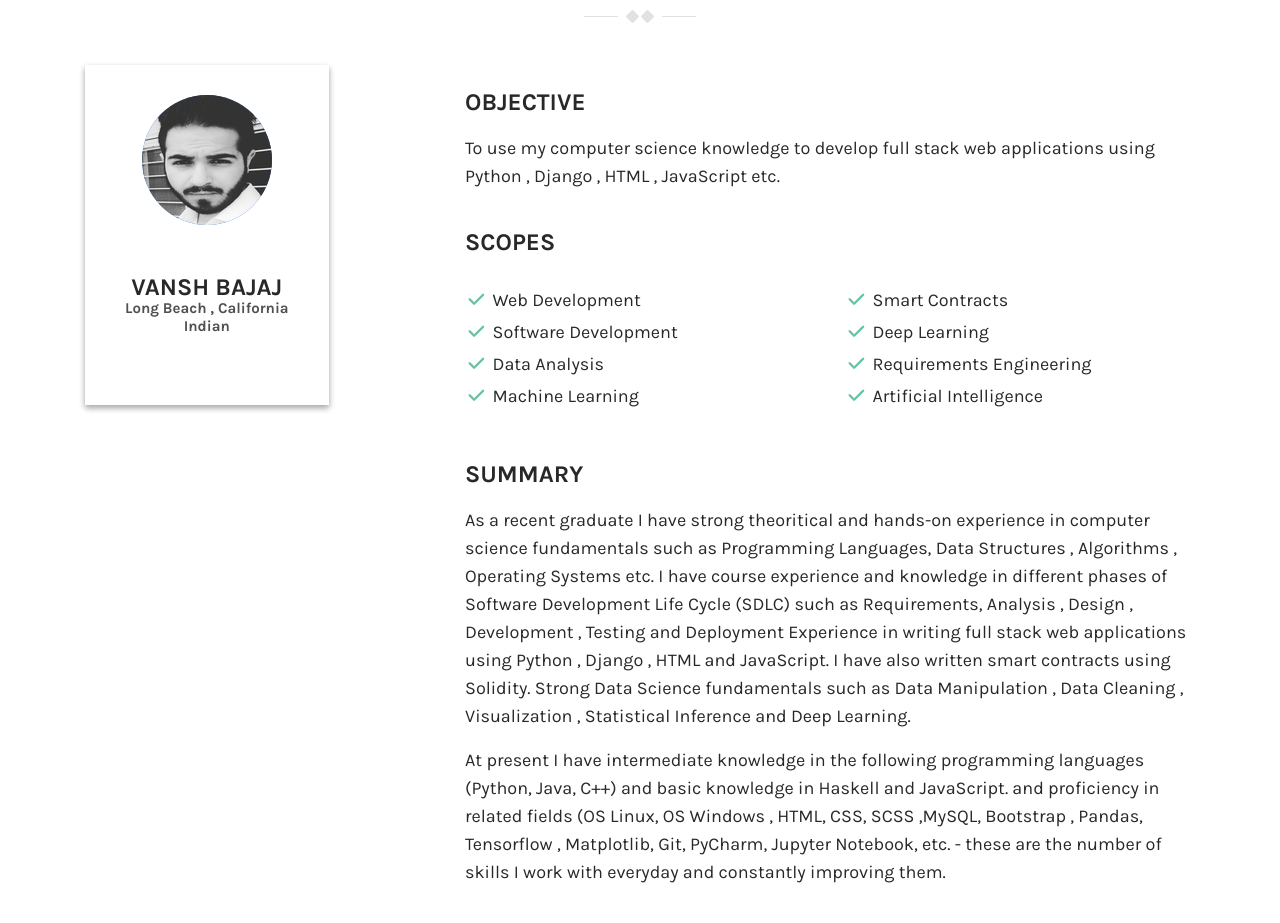
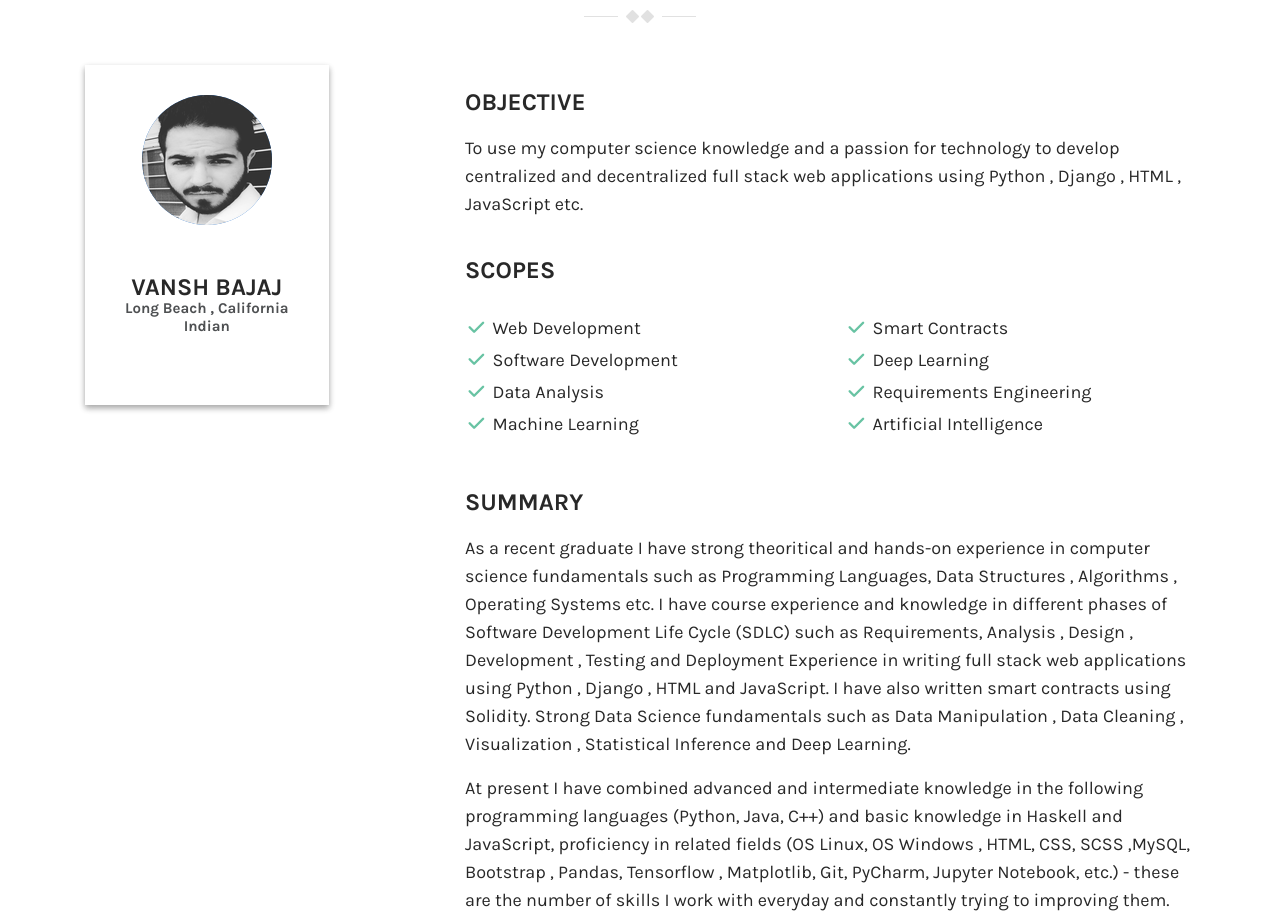
Before and after one commit to Vansh2795/vansh2795.github.io, a plain HTML site: page index.html in a window 1280 px wide. Shown: the part 1080-2003 px from the top of the page. Drawn offline with nearby package versions, Linux system fonts and the light colour scheme; some packages are replaced by stand-ins of ours; a script that the page names is missing.

Commit message:
final touches

```diff
--- a/index.html
+++ b/index.html
@@ -66,7 +66,7 @@
           <link href="https://fonts.googleapis.com/css?family=Raleway:200,100,400" rel="stylesheet" type="text/css" />
           <h2 class="top-text">Hi, My name is &lt;Vansh.&gt;</h2>
           <h1 class="top-text">I am
-            <span class="txt-rotate" data-period="2000" data-rotate='[ "a Recent Graduate,", "a Blockchain Enthusiast,", "a Web Developer,", " and a Cryptocurrency Trader." ]'></span>
+            <span class="txt-rotate" data-period="2000" data-rotate='[ "a Recent Graduate,","a Web Developer,","a Blockchain Idealist,", " a Cryptocurrency Trader." ]'></span>
           </h1>
         </div>
       </section>
@@ -127,7 +127,7 @@
 
               <div class="short-info" id="objective">
                 <h3 class="wow animated lightSpeedIn">Objective</h3>
-                <p class="wow animated fadeInRight sum-p">To use my computer science knowledge to develop full stack web applications using Python , Django , HTML , JavaScript etc.
+                <p class="wow animated fadeInRight sum-p">To use my computer science knowledge and a passion for technology to develop centralized and decentralized full stack web applications using Python , Django , HTML , JavaScript etc.
                 </p>
               </div>
 
@@ -152,8 +152,8 @@
                   written smart contracts using Solidity. Strong Data Science fundamentals such as Data Manipulation , Data Cleaning , Visualization , Statistical Inference and Deep Learning.
                 </p>
 
-                <p class="wow animated fadeInRight sum-p">At present I have intermediate knowledge in the following programming languages (Python, Java, C++) and basic knowledge in Haskell and JavaScript. and proficiency in related fields (OS Linux, OS Windows , HTML, CSS, SCSS ,MySQL, Bootstrap
-                  , Pandas, Tensorflow , Matplotlib, Git, PyCharm, Jupyter Notebook, etc. - these are the number of skills I work with everyday and constantly improving them.
+                <p class="wow animated fadeInRight sum-p">At present I have combined advanced and intermediate knowledge in the following programming languages (Python, Java, C++) and basic knowledge in Haskell and JavaScript, proficiency in related fields (OS Linux, OS Windows , HTML, CSS, SCSS ,MySQL, Bootstrap
+                  , Pandas, Tensorflow , Matplotlib, Git, PyCharm, Jupyter Notebook, etc.) - these are the number of skills I work with everyday and constantly trying to improving them.
                 </p>
               </div>
 
```
